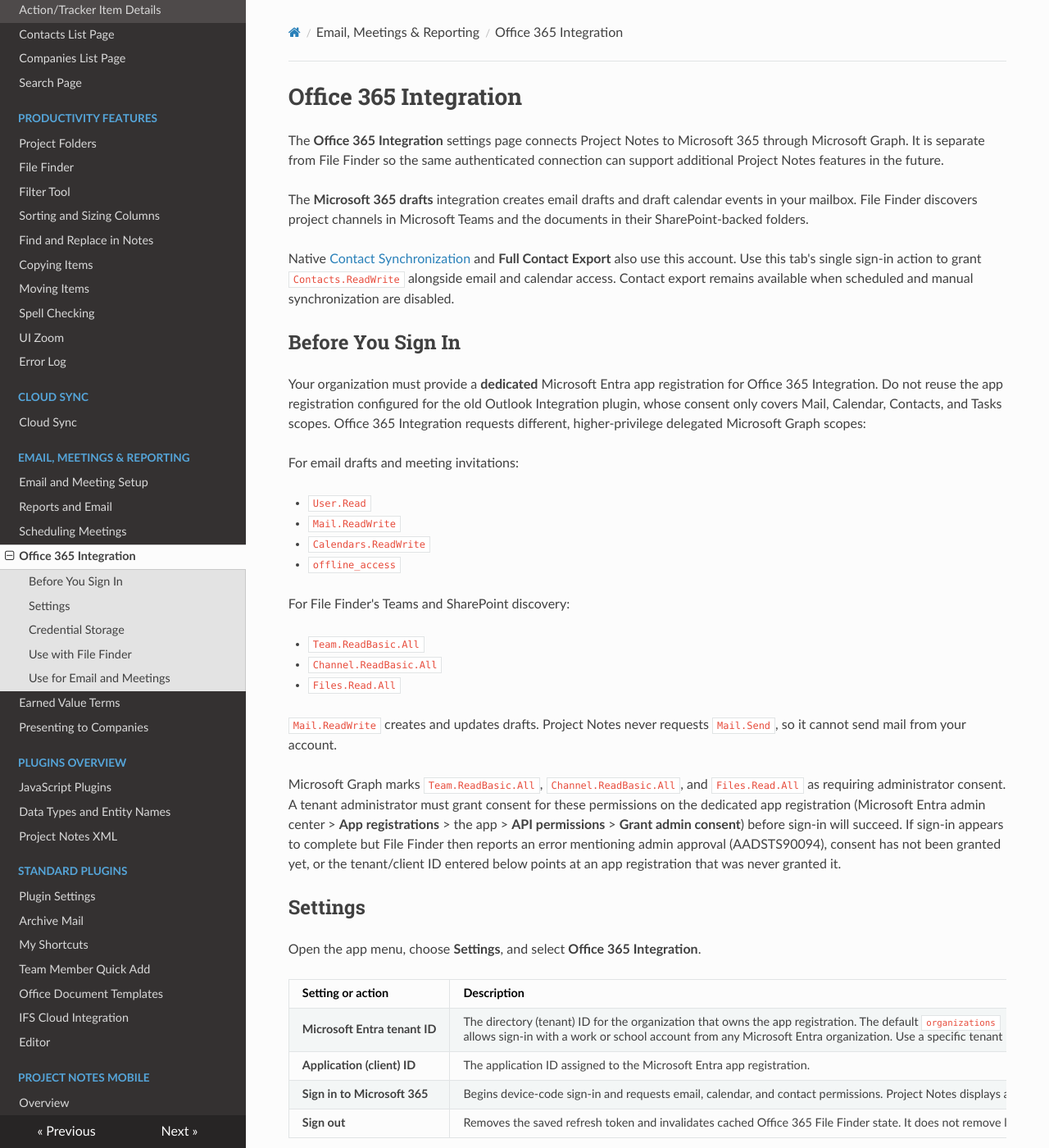
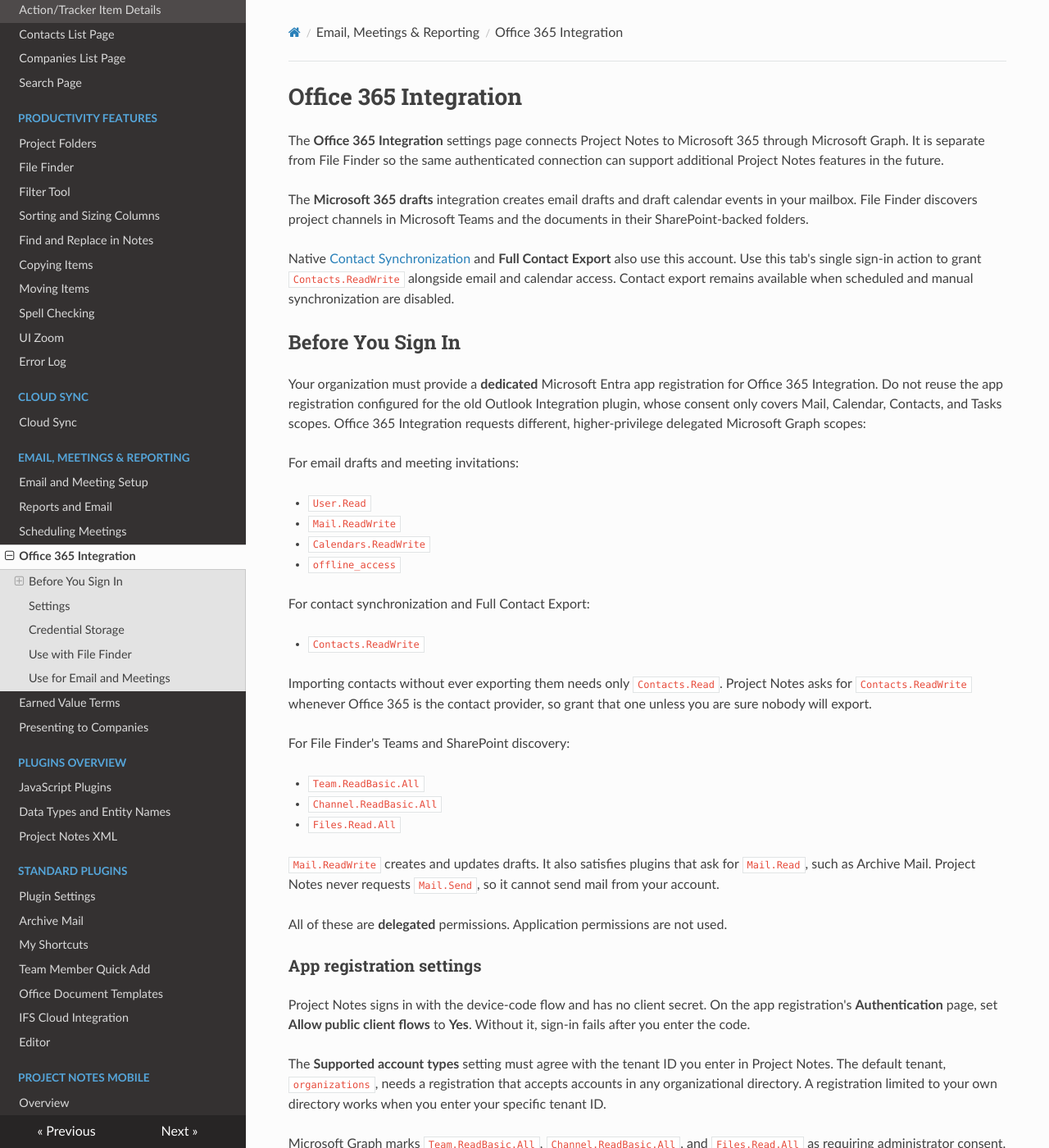
Before and after one commit to kestermckinney/ProjectNotes, an MkDocs documentation site: the page built from docs/InterfaceOverview/Office365Integration.md, in a window 1280 px wide and 1400 px high. Shown: the whole window at 82% size. Built offline with MkDocs 1.6.1, drawn with Linux system fonts in a browser that asks for light colours; nearby versions of some CDN libraries.

Commit message:
Document Office 365 contact permissions and app registration settings
Add Contacts.ReadWrite to the permission lists, note which File Finder
permissions need administrator consent, and explain the two registration
settings sign-in depends on: public client flows and supported account
types.

Co-Authored-By: Claude Opus 5.5 <noreply@anthropic.com>

```diff
--- a/docs/InterfaceOverview/Office365Integration.md
+++ b/docs/InterfaceOverview/Office365Integration.md
@@ -17,13 +17,27 @@ For email drafts and meeting invitations:
 - `Calendars.ReadWrite`
 - `offline_access`
 
+For contact synchronization and Full Contact Export:
+
+- `Contacts.ReadWrite`
+
+Importing contacts without ever exporting them needs only `Contacts.Read`. Project Notes asks for `Contacts.ReadWrite` whenever Office 365 is the contact provider, so grant that one unless you are sure nobody will export.
+
 For File Finder's Teams and SharePoint discovery:
 
 - `Team.ReadBasic.All`
 - `Channel.ReadBasic.All`
 - `Files.Read.All`
 
-`Mail.ReadWrite` creates and updates drafts. Project Notes never requests `Mail.Send`, so it cannot send mail from your account.
+`Mail.ReadWrite` creates and updates drafts. It also satisfies plugins that ask for `Mail.Read`, such as Archive Mail. Project Notes never requests `Mail.Send`, so it cannot send mail from your account.
+
+All of these are **delegated** permissions. Application permissions are not used.
+
+### App registration settings
+
+Project Notes signs in with the device-code flow and has no client secret. On the app registration's **Authentication** page, set **Allow public client flows** to **Yes**. Without it, sign-in fails after you enter the code.
+
+The **Supported account types** setting must agree with the tenant ID you enter in Project Notes. The default tenant, `organizations`, needs a registration that accepts accounts in any organizational directory. A registration limited to your own directory works when you enter your specific tenant ID.
 
 Microsoft Graph marks `Team.ReadBasic.All`, `Channel.ReadBasic.All`, and `Files.Read.All` as requiring administrator consent. A tenant administrator must grant consent for these permissions on the dedicated app registration (Microsoft Entra admin center > **App registrations** > the app > **API permissions** > **Grant admin consent**) before sign-in will succeed. If sign-in appears to complete but File Finder then reports an error mentioning admin approval (AADSTS90094), consent has not been granted yet, or the tenant/client ID entered below points at an app registration that was never granted it.
 
```
Also changed, not shown: docs/InterfaceOverview/EmailAndMeetingSetup.md (+9 -2 lines).
